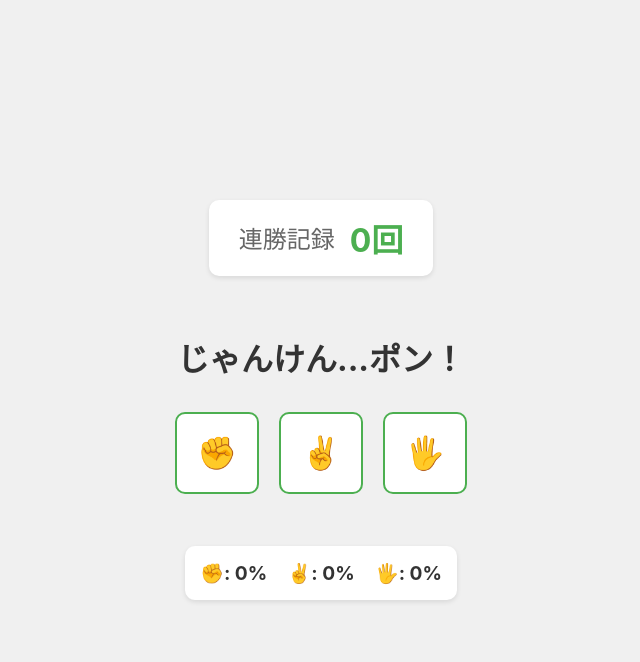
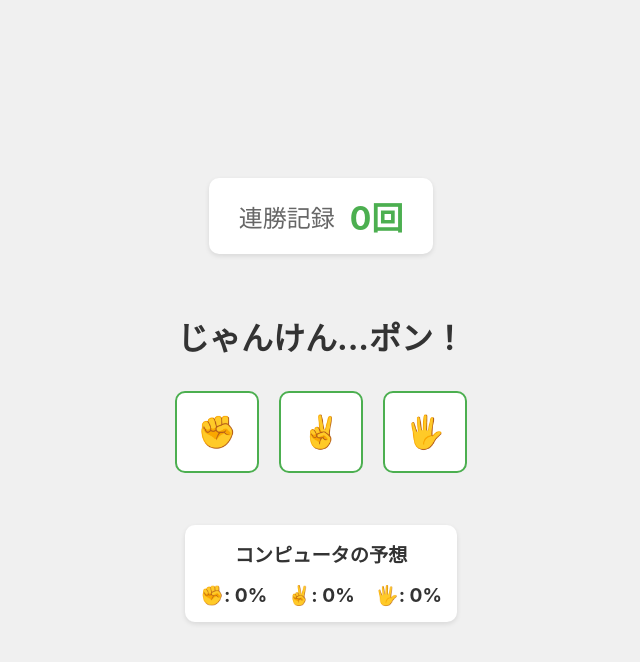
Before and after one commit to nakakei6439/JankenGame, a React (Create React App) app: page / in a window 1280 px wide. Both pictures are taken after a click on the button "スタート". Shown: the top 662 px of the page, without its empty margins (319-959 px from the left). Built offline with nearby package versions, Linux system fonts and the light colour scheme.

Commit message:
コンピュータの予想ラベルを追加

```diff
--- a/src/components/GameScreen.css
+++ b/src/components/GameScreen.css
@@ -61,12 +61,25 @@
 
 .hand-stats {
   display: flex;
-  gap: 20px;
+  flex-direction: column;
+  gap: 10px;
   margin-top: 20px;
   background-color: white;
   padding: 15px;
   border-radius: 10px;
   box-shadow: 0 2px 5px rgba(0, 0, 0, 0.1);
+}
+
+.hand-stats-label {
+  font-size: 1.2rem;
+  color: #333;
+  font-weight: bold;
+  margin-bottom: 5px;
+}
+
+.hand-stats-items {
+  display: flex;
+  gap: 20px;
 }
 
 .hand-stat {
--- a/src/components/GameScreen.tsx
+++ b/src/components/GameScreen.tsx
@@ -106,6 +106,8 @@ const GameScreen: React.FC<GameScreenProps> = ({ onGameOver }) => {
         </div>
       )}
       <div className="hand-stats">
+        <div className="hand-stats-label">コンピュータの予想</div>
+        <div className="hand-stats-items">
           <div className="hand-stat">
             <span>✊: {getHandPercentage('グー')}%</span>
           </div>
@@ -117,6 +119,7 @@ const GameScreen: React.FC<GameScreenProps> = ({ onGameOver }) => {
           </div>
         </div>
       </div>
+    </div>
   );
 };
 
```
Lines whose indentation alone changed are shown as unchanged.
